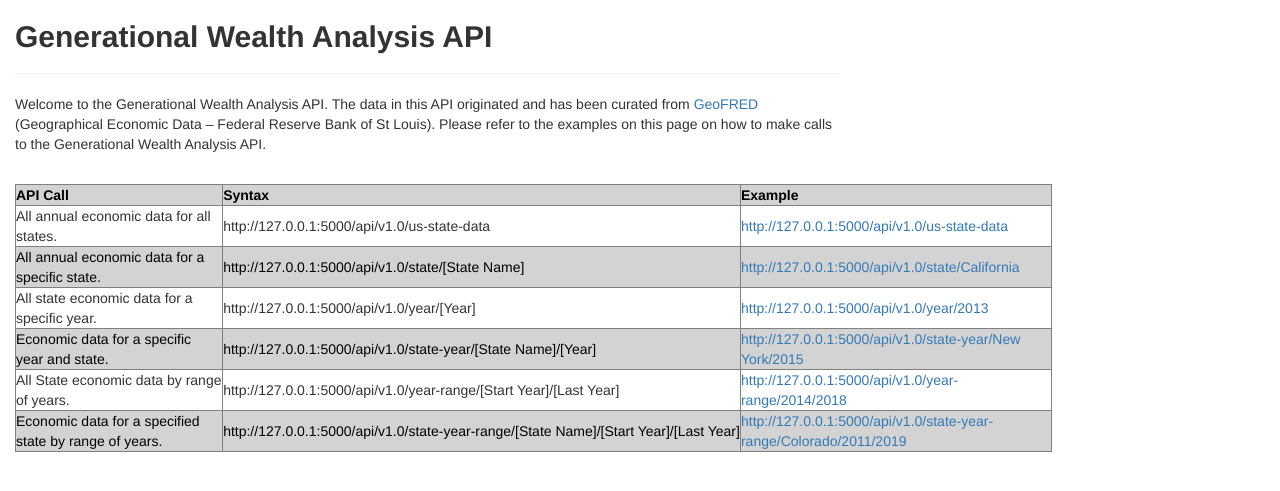
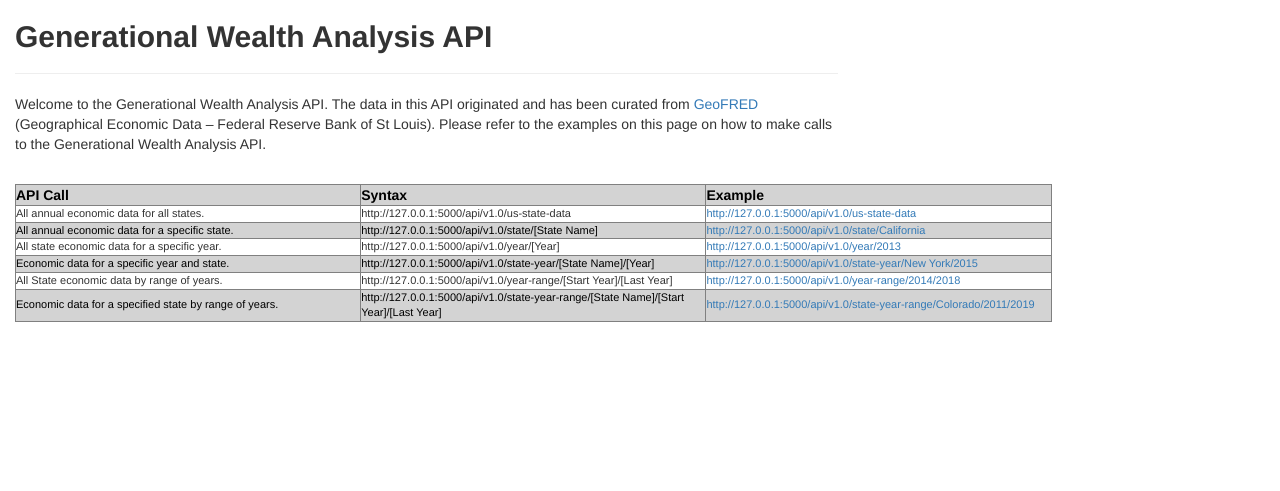
Before and after one commit to MrBadinger/Generational_Wealth_Analysis, a Flask app: page / in a window 1280 px wide. Shown: the top 491 px of the page. Run offline with Flask 2, Linux system fonts and the light colour scheme; parts of the project's set-up code (start-up, migrations or seed data) failed here and were passed over; some libraries are stand-ins or nearby versions.

Commit message:
cleanup flask

```diff
--- a/templates/flaskapp.html
+++ b/templates/flaskapp.html
@@ -14,6 +14,12 @@
             background-color: lightgrey;
             color: black
             }
+        td {
+            font-size : 11px
+        }
+        th {
+            width : 250px
+        }
 
     </style>
     </head>
@@ -31,9 +37,9 @@
                 <div class="col-md-10">
                     <table border="1" class="table-striped table-sm table-responsive-sm" style="width: 100%">
                         <tr>
-                          <th width=200px>API Call</th>
-                          <th width=500px>Syntax</th>
-                          <th width=300px>Example</th>
+                          <th>API Call</th>
+                          <th>Syntax</th>
+                          <th>Example</th>
                         </tr>
                         <tr>
                           <td>All annual economic data for all states.</td>
```
Also changed, not shown: documentation/api_homepage.png.
